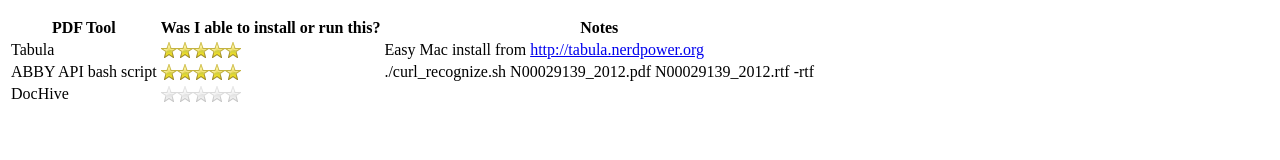
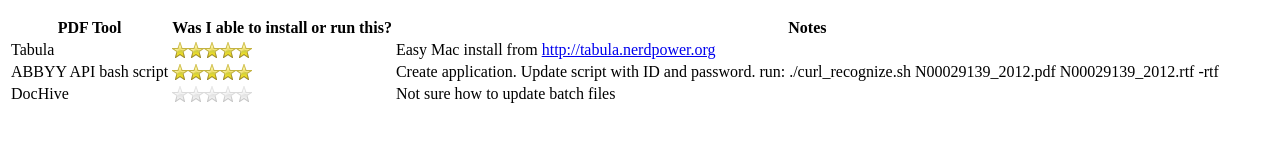
Before and after one commit to mroswell/pdf-liberation-docs-stars, a plain HTML site: page index.html in a window 1280 px wide. Drawn offline with nearby package versions, Linux system fonts and the light colour scheme.

Commit message:
more info on ABBYY (and spelling correction)

```diff
--- a/index.html
+++ b/index.html
@@ -41,9 +41,9 @@
   <tr><th>PDF Tool</th><th>Was I able to install or run this?</th><tH>Notes</th></tr>
   <tr><td>Tabula</td><td><span class="stars"><span style="width: 80px;"></span></span><td>Easy Mac install from <a href="http://tabula.nerdpower.org">http://tabula.nerdpower.org</a></td>
   </td></tr>
-  <tr><td>ABBY API bash script</td><td><span class="stars"><span style="width: 80px;"></span></span>
-  </td><td>./curl_recognize.sh N00029139_2012.pdf N00029139_2012.rtf -rtf</td></tr>
-  <tr><td>DocHive</td><td><span class="stars"><span style="width: 0px;"></span></td></tr>
+  <tr><td>ABBYY API bash script</td><td><span class="stars"><span style="width: 80px;"></span></span>
+  </td><td>Create application. Update script with ID and password. run: ./curl_recognize.sh N00029139_2012.pdf N00029139_2012.rtf -rtf</td></tr>
+  <tr><td>DocHive</td><td><span class="stars"><span style="width: 0px;"></span></td><td>Not sure how to update batch files</td></tr>
 
 </table>
 </p>
```
